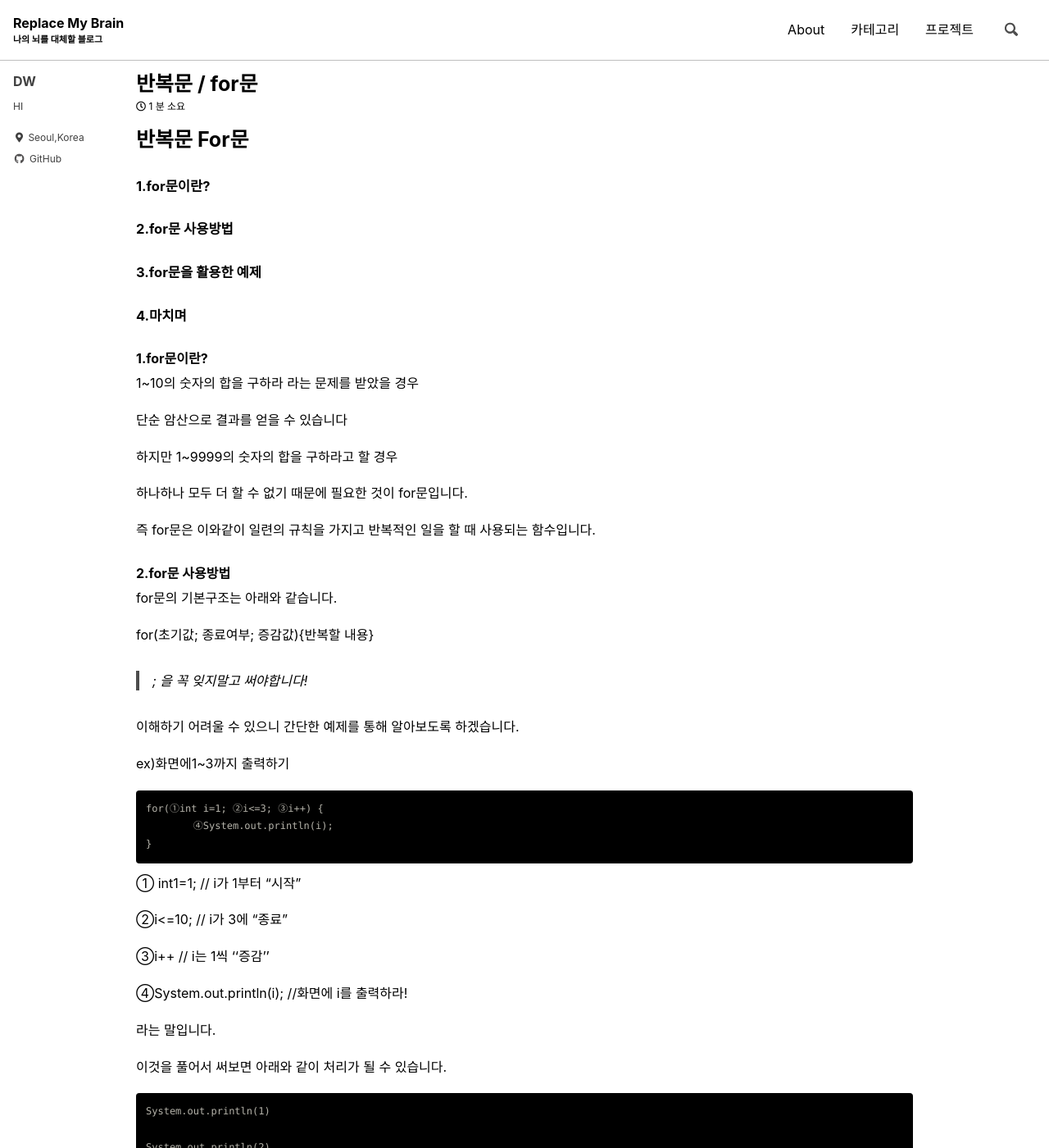
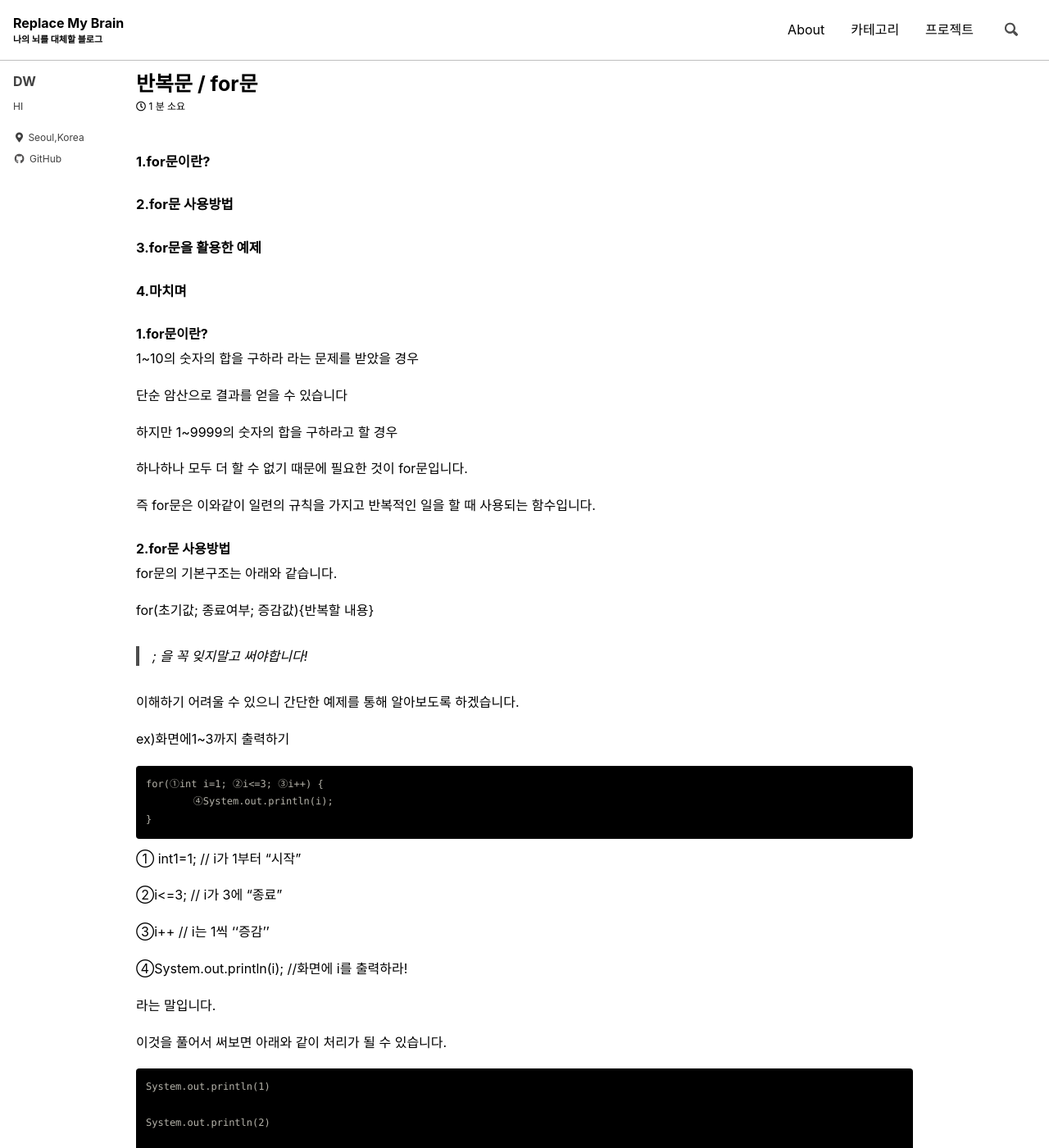
Before and after one commit to ReplaceMyBrain/ReplaceMyBrain.github.io, a Jekyll site: the page built from _posts/java/2021-06-01-For문.md, in a window 1280 px wide and 1400 px high. Shown: the whole window at 82% size. Built offline with Jekyll 4.4.1, drawn with Linux system fonts in a browser that asks for light colours; cached includes are drawn as plain includes.

Commit message:
Update 2021-06-01-For문.md

```diff
--- a/_posts/java/2021-06-01-For문.md
+++ b/_posts/java/2021-06-01-For문.md
@@ -3,11 +3,7 @@ title: 반복문 / for문
 excerpt: for문에 대해 알아보기
 categories:
 - java
-
-
 ---
-
-# 반복문 For문
 
 ##### 1.for문이란?
 
@@ -55,7 +51,7 @@ for(①int i=1; ②i<=3; ③i++) {
 
 ① int1=1; // i가 1부터 "시작"
 
-②i<=10; //  i가 3에 "종료"
+②i<=3; //  i가 3에 "종료"
 
 ③i++ // i는 1씩 ''증감''
 
```
